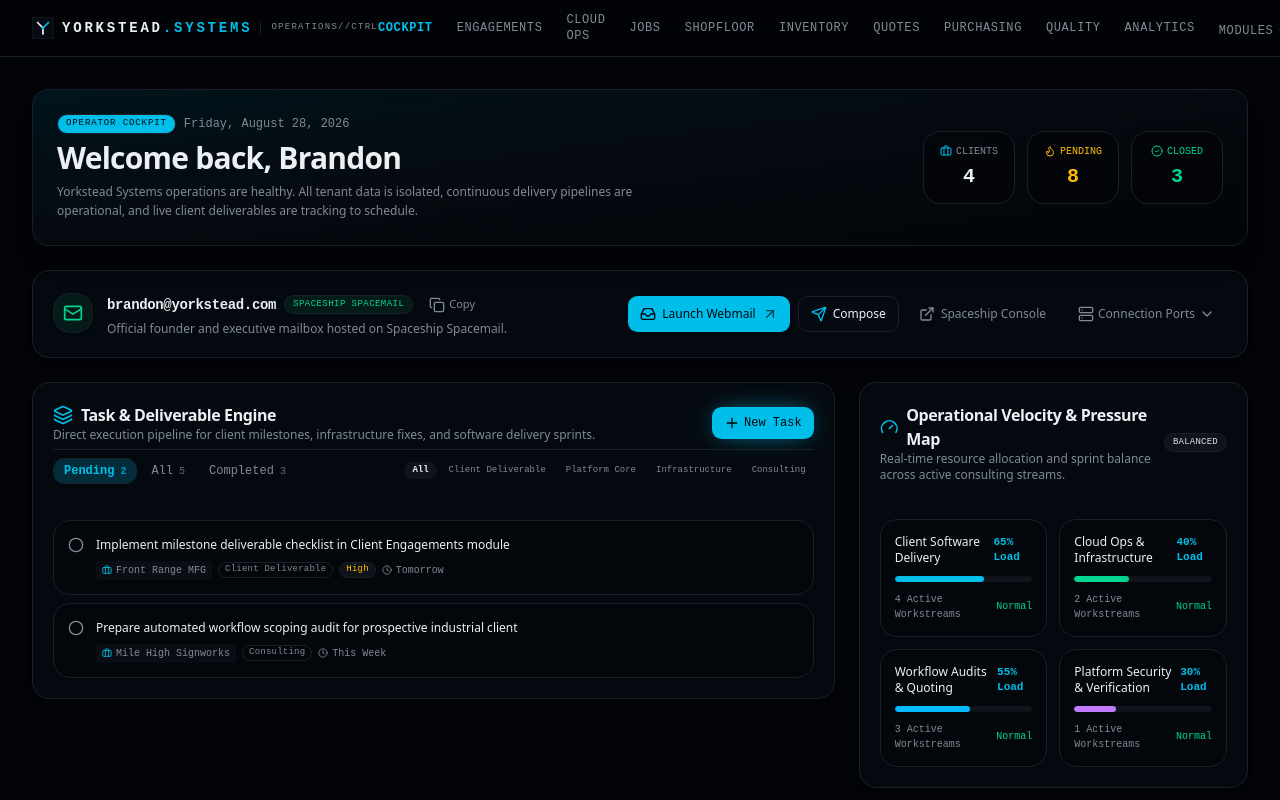
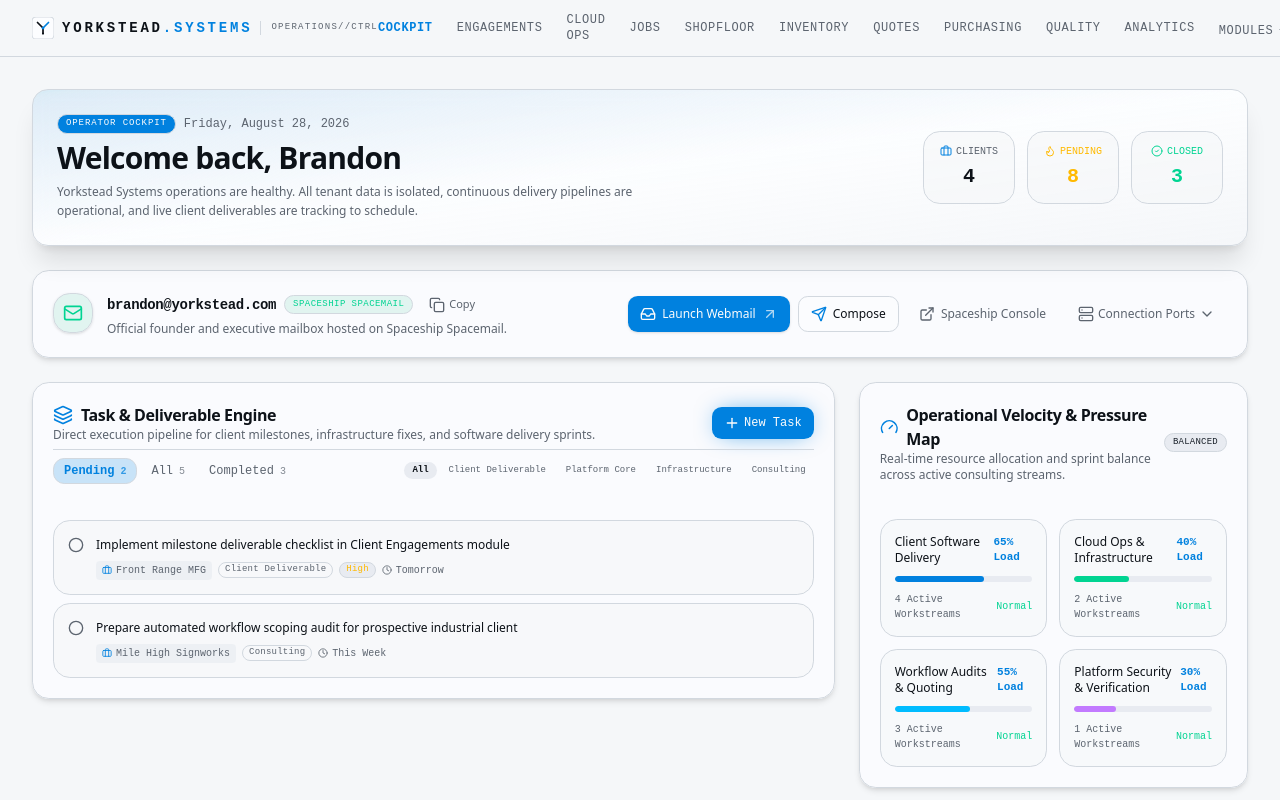
Before and after one commit to yorkstead/operations, a Next.js app: page / in a window 1280 px wide. Shown: the top 800 px of the page. Built offline with nearby package versions, Linux system fonts and the light colour scheme.

Commit message:
feat(ui): add system-first light and dark theme mode toggle

```diff
--- a/components/providers.tsx
+++ b/components/providers.tsx
@@ -7,7 +7,7 @@ export function Providers({ children }: { children: React.ReactNode }) {
   return (
     <NextThemesProvider
       attribute="class"
-      defaultTheme="dark"
+      defaultTheme="system"
       enableSystem
       disableTransitionOnChange
     >
--- a/components/shell/header.tsx
+++ b/components/shell/header.tsx
@@ -8,6 +8,7 @@ import { Badge } from "@/components/ui/badge";
 import { MobileNav } from "@/components/shell/mobile-nav";
 import { OrgSwitcher } from "@/components/shell/org-switcher";
 import { NotificationsDrawer } from "@/components/shell/notifications-drawer";
+import { ThemeToggle } from "@/components/shell/theme-toggle";
 import { Settings, ChevronDown } from "lucide-react";
 
 export function Header() {
@@ -177,6 +178,7 @@ export function Header() {
         <div className="flex items-center gap-1.5 sm:gap-2.5 shrink-0">
           <OrgSwitcher />
           <NotificationsDrawer />
+          <ThemeToggle />
           <Link
             href="/settings/organization"
             aria-label="Organization Settings"
--- a/components/shell/mobile-nav.tsx
+++ b/components/shell/mobile-nav.tsx
@@ -5,6 +5,7 @@ import { createPortal } from "react-dom";
 import Link from "next/link";
 import { Menu, X, ArrowRight, Settings } from "lucide-react";
 import { Button } from "@/components/ui/button";
+import { ThemeToggle } from "@/components/shell/theme-toggle";
 import { brand } from "@/lib/brand";
 import { YorksteadMark } from "@/components/brand/yorkstead-logo";
 
@@ -66,6 +67,8 @@ export function MobileNav() {
                   </span>
                 </div>
               </div>
+              <div className="flex items-center gap-2">
+                <ThemeToggle />
                 <Button
                   variant="ghost"
                   size="sm"
@@ -74,6 +77,7 @@ export function MobileNav() {
                 >
                   Close
                 </Button>
+              </div>
             </div>
 
             <div className="space-y-6 pb-20">
--- /dev/null
+++ b/components/shell/theme-toggle.tsx
@@ -0,0 +1,93 @@
+'use client';
+
+import * as React from "react";
+import { useTheme } from "next-themes";
+import { Sun, Moon, Laptop, Check } from "lucide-react";
+
+const subscribe = () => () => {};
+const getSnapshot = () => true;
+const getServerSnapshot = () => false;
+
+export function ThemeToggle() {
+  const { theme, setTheme } = useTheme();
+  const mounted = React.useSyncExternalStore(subscribe, getSnapshot, getServerSnapshot);
+  const [open, setOpen] = React.useState(false);
+  const dropdownRef = React.useRef<HTMLDivElement>(null);
+
+  React.useEffect(() => {
+    function handleClickOutside(event: MouseEvent) {
+      if (dropdownRef.current && !dropdownRef.current.contains(event.target as Node)) {
+        setOpen(false);
+      }
+    }
+    document.addEventListener("mousedown", handleClickOutside);
+    return () => document.removeEventListener("mousedown", handleClickOutside);
+  }, []);
+
+  if (!mounted) {
+    return (
+      <div className="size-8 rounded-lg border border-border bg-card/50" aria-hidden="true" />
+    );
+  }
+
+  const currentIcon = () => {
+    if (theme === "light") return <Sun className="size-4 text-amber-500" />;
+    if (theme === "dark") return <Moon className="size-4 text-primary" />;
+    return <Laptop className="size-4 text-muted-foreground" />;
+  };
+
+  const themeOptions = [
+    { value: "system", label: "System", icon: Laptop, hint: "Follow OS setting" },
+    { value: "dark", label: "Dark", icon: Moon, hint: "High-contrast slate" },
+    { value: "light", label: "Light", icon: Sun, hint: "High-visibility canvas" },
+  ];
+
+  return (
+    <div className="relative" ref={dropdownRef}>
+      <button
+        onClick={() => setOpen(!open)}
+        aria-label="Switch Theme (System, Dark, Light)"
+        aria-expanded={open}
+        className="flex size-8 items-center justify-center rounded-lg border border-border bg-card/80 text-muted-foreground transition hover:border-primary/40 hover:text-foreground focus-visible:outline-none focus-visible:ring-1 focus-visible:ring-primary"
+      >
+        {currentIcon()}
+      </button>
+
+      {open && (
+        <div className="absolute right-0 top-full mt-2 w-48 rounded-xl border border-border bg-card p-1.5 shadow-2xl backdrop-blur-md z-50 animate-in fade-in slide-in-from-top-1">
+          <div className="px-2 py-1 font-mono text-[9px] uppercase tracking-widest text-muted-foreground border-b border-border/80 mb-1">
+            Display Theme
+          </div>
+
+          <div className="space-y-0.5">
+            {themeOptions.map((opt) => {
+              const Icon = opt.icon;
+              const isSelected = theme === opt.value;
+
+              return (
+                <button
+                  key={opt.value}
+                  onClick={() => {
+                    setTheme(opt.value);
+                    setOpen(false);
+                  }}
+                  className={`w-full flex items-center justify-between rounded-lg px-2 py-1.5 text-left text-xs font-mono transition ${
+                    isSelected
+                      ? "bg-primary/10 text-primary font-semibold"
+                      : "text-muted-foreground hover:bg-muted hover:text-foreground"
+                  }`}
+                >
+                  <div className="flex items-center gap-2">
+                    <Icon className={`size-3.5 ${isSelected ? "text-primary" : "text-muted-foreground"}`} />
+                    <span>{opt.label}</span>
+                  </div>
+                  {isSelected && <Check className="size-3 text-primary shrink-0" />}
+                </button>
+              );
+            })}
+          </div>
+        </div>
+      )}
+    </div>
+  );
+}
```
Lines whose indentation alone changed are shown as unchanged.
